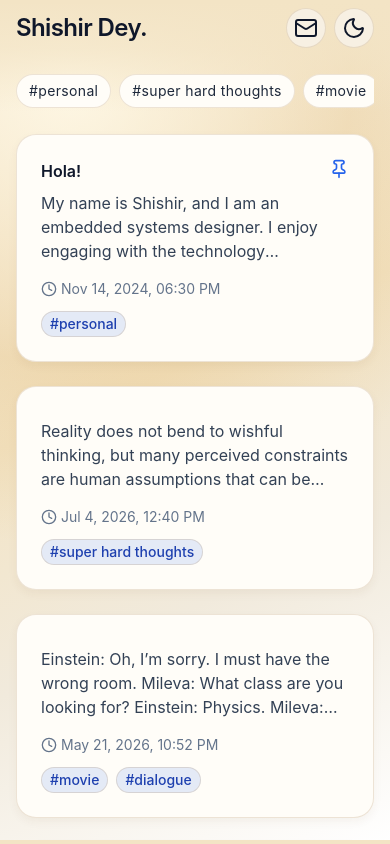
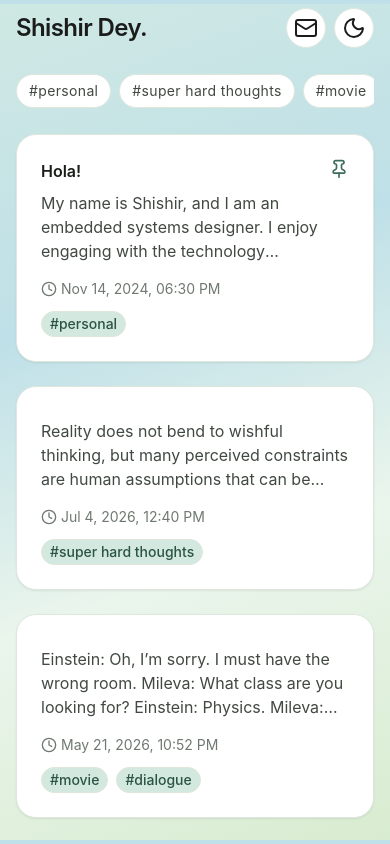
Before and after one commit to shishir-dey/shishir-dey.github.io, a React (Vite) app: page / in a window 390 px wide. Built offline with nearby package versions, Linux system fonts and the light colour scheme.

Commit message:
Update the theme with a design inspired by Material 3

```diff
--- a/package.json
+++ b/package.json
@@ -26,15 +26,15 @@
   "homepage": "https://github.com/shishir-dey/shishir-dey.github.io#readme",
   "dependencies": {
     "@tailwindcss/postcss": "^4.3.3",
-    "lucide-react": "^1.33.0",
+    "lucide-react": "^1.38.0",
     "react": "^19.2.8",
     "react-dom": "^19.2.8"
   },
   "devDependencies": {
-    "@vitejs/plugin-react": "^6.1.0",
+    "@vitejs/plugin-react": "^6.1.1",
     "autoprefixer": "^10.5.4",
     "husky": "^9.1.7",
-    "lint-staged": "^17.3.0",
+    "lint-staged": "^17.4.1",
     "postcss": "^8.5.26",
     "prettier": "^3.9.6",
     "tailwindcss": "^4.3.3",
--- a/src/components/DiaryViewer.jsx
+++ b/src/components/DiaryViewer.jsx
@@ -13,10 +13,10 @@ import NoteModal from './NoteModal';
 import LoadingSpinner from './LoadingSpinner';
 import Footer from './Footer';
 
-const LIGHT_THEME_COLOR = '#f3e4c5';
-const LIGHT_MODAL_THEME_COLOR = '#8c887f';
-const DARK_THEME_COLOR = '#254666';
-const DARK_MODAL_THEME_COLOR = '#152b43';
+const LIGHT_THEME_COLOR = '#bfe0e8';
+const LIGHT_MODAL_THEME_COLOR = '#2b5346';
+const DARK_THEME_COLOR = '#5c3140';
+const DARK_MODAL_THEME_COLOR = '#241f27';
 
 const SafariTintLayer = () => (
     <>
--- a/src/index.css
+++ b/src/index.css
@@ -19,113 +19,143 @@
 @layer base {
     :root {
         color-scheme: light;
-        --page-bg:
-            radial-gradient(
-                circle at 18% 10%,
-                rgba(255, 248, 228, 0.82) 0%,
-                rgba(215, 161, 72, 0.2) 34%,
-                transparent 56%
-            ),
-            linear-gradient(
-                155deg,
-                #fbf7ef 0%,
-                #f3e4c5 44%,
-                #f1eadc 68%,
-                #ffffff 100%
-            );
-        --text-primary: #0f172a;
-        --safari-tint: #f3e4c5;
-        --safari-tint-modal: #8c887f;
-        --text-secondary: #334155;
-        --text-tertiary: #64748b;
-        --accent: #2563eb;
-        --accent-strong: #1d4ed8;
-        --accent-soft: rgba(37, 99, 235, 0.14);
-        --accent-gold: #b98a35;
-        --accent-gold-soft: rgba(185, 138, 53, 0.16);
-        --theme-outline: #2563eb;
-        --glass-bg: #fffdf8;
-        --glass-bg-strong: #fffefa;
-        --glass-border: rgba(142, 92, 35, 0.16);
-        --glass-border-strong: rgba(142, 92, 35, 0.24);
-        --glass-shadow: 0 8px 20px rgba(92, 57, 16, 0.08);
-        --glass-shadow-soft: 0 4px 10px rgba(92, 57, 16, 0.05);
+
+        /* Material 3 dawn palette inspired by morning lake and sage tones. */
+        --page-bg: linear-gradient(
+            160deg,
+            #cfe8e3 0%,
+            #bfe0e8 35%,
+            #eaf5ec 65%,
+            #d8ecd0 100%
+        );
+
+        --text-primary: #1a1c1a;
+        --text-secondary: #414942;
+        --text-tertiary: #6f7971;
+
+        --accent: #3d6b5c;
+        --accent-strong: #2b5346;
+        --accent-soft: #d3e8de;
+        --accent-gold: #2f6690;
+        --accent-gold-soft: #d3e6ef;
+        --theme-outline: #79797a;
+
+        --surface-dim: #d8e0d9;
+        --surface: #f7fbf6;
+        --surface-bright: #f7fbf6;
+        --surface-container-lowest: #ffffff;
+        --surface-container-low: #f1f7f0;
+        --surface-container: #ebf2ea;
+        --surface-container-high: #e5ece3;
+        --surface-container-highest: #dfe7dd;
+
+        --safari-tint: #bfe0e8;
+        --safari-tint-modal: #2b5346;
+
+        --glass-bg: #ffffff;
+        --glass-bg-strong: #ffffff;
+        --glass-border: var(--surface-container-highest);
+        --glass-border-strong: #cac4d0;
+        --glass-shadow:
+            0 1px 3px rgba(29, 27, 32, 0.15), 0 1px 2px rgba(29, 27, 32, 0.1);
+        --glass-shadow-soft: 0 1px 2px rgba(29, 27, 32, 0.08);
         --glass-highlight: rgba(255, 255, 255, 0);
         --glass-blur: 0px;
-        --glass-button-bg: #f7f0e3;
-        --glass-button-hover: #efe3cf;
-        --glass-rail-bg: #f4ecdc;
-        --chip-bg: var(--glass-bg);
-        --chip-bg-active: rgba(37, 99, 235, 0.14);
-        --chip-text: #1e293b;
-        --chip-text-active: #0f172a;
-        --tag-pill-bg: rgba(37, 99, 235, 0.12);
-        --tag-pill-text: #1e40af;
+
+        --glass-button-bg: #ffffff;
+        --glass-button-hover: #ffffff;
+        --glass-rail-bg: #ffffff;
+
+        --chip-bg: #ffffff;
+        --chip-bg-active: var(--accent-soft);
+        --chip-text: var(--text-secondary);
+        --chip-text-active: var(--accent-strong);
+
+        --tag-pill-bg: var(--accent-soft);
+        --tag-pill-text: var(--accent-strong);
+
         --modal-bg: #ffffff;
-        --modal-backdrop: rgba(15, 23, 42, 0.45);
-        --close-bg: #ff4d4f;
-        --close-border: rgba(148, 163, 184, 0.35);
+        --modal-backdrop: rgba(49, 45, 56, 0.4);
+
+        --close-bg: #ba1a1a;
+        --close-border: transparent;
         --close-shadow: none;
         --close-text: #ffffff;
-        --glow-1: rgba(56, 189, 248, 0);
-        --glow-2: rgba(59, 130, 246, 0);
-        --glow-3: rgba(236, 72, 153, 0);
-        --glow-4: rgba(16, 185, 129, 0);
+
+        --glow-1: rgba(61, 107, 92, 0);
+        --glow-2: rgba(47, 102, 144, 0);
+        --glow-3: rgba(61, 107, 92, 0);
+        --glow-4: rgba(47, 102, 144, 0);
     }
 
     .theme-dark {
         color-scheme: dark;
-        --page-bg:
-            radial-gradient(
-                circle at 86% 14%,
-                rgba(215, 230, 247, 0.44) 0%,
-                rgba(137, 176, 214, 0.24) 30%,
-                transparent 54%
-            ),
-            linear-gradient(
-                155deg,
-                #172c45 0%,
-                #254666 44%,
-                #345f82 76%,
-                #172c45 100%
-            );
-        --text-primary: #e2e8f0;
-        --safari-tint: #254666;
-        --safari-tint-modal: #152b43;
-        --text-secondary: #cbd5e1;
-        --text-tertiary: #94a3b8;
-        --accent: #60a5fa;
-        --accent-strong: #3b82f6;
-        --accent-soft: rgba(96, 165, 250, 0.16);
-        --accent-gold: #c99a4d;
-        --accent-gold-soft: rgba(201, 154, 77, 0.16);
-        --theme-outline: var(--accent-gold);
-        --glass-bg: #243a52;
-        --glass-bg-strong: #2b465f;
-        --glass-border: rgba(215, 230, 247, 0.18);
-        --glass-border-strong: rgba(215, 230, 247, 0.28);
-        --glass-shadow: 0 8px 20px rgba(6, 16, 31, 0.34);
-        --glass-shadow-soft: 0 4px 10px rgba(6, 16, 31, 0.24);
+
+        /* Material 3 dusk palette inspired by ember and deep violet tones. */
+        --page-bg: linear-gradient(
+            160deg,
+            #7a3b2e 0%,
+            #5c3140 35%,
+            #2c2233 65%,
+            #1c1a26 100%
+        );
+
+        --text-primary: #f0e0da;
+        --text-secondary: #d8beb4;
+        --text-tertiary: #a68b83;
+
+        --accent: #e8896a;
+        --accent-strong: #f0a688;
+        --accent-soft: #5c3128;
+        --accent-gold: #d98a9b;
+        --accent-gold-soft: #4a2c39;
+        --theme-outline: #9c8078;
+
+        --surface-dim: #17151b;
+        --surface: #17151b;
+        --surface-bright: #3f333a;
+        --surface-container-lowest: #100e13;
+        --surface-container-low: #1e1a20;
+        --surface-container: #241f27;
+        --surface-container-high: #2f2830;
+        --surface-container-highest: #3a323b;
+
+        --safari-tint: #5c3140;
+        --safari-tint-modal: #241f27;
+
+        --glass-bg: var(--surface-container-low);
+        --glass-bg-strong: var(--surface-container);
+        --glass-border: var(--surface-container-highest);
+        --glass-border-strong: #49454f;
+        --glass-shadow:
+            0 1px 3px rgba(0, 0, 0, 0.4), 0 1px 2px rgba(0, 0, 0, 0.3);
+        --glass-shadow-soft: 0 1px 2px rgba(0, 0, 0, 0.24);
         --glass-highlight: rgba(148, 163, 184, 0);
-        --glass-button-bg: #2a455e;
-        --glass-button-hover: #345571;
-        --glass-rail-bg: #263f58;
-        --chip-bg: #263f58;
-        --chip-bg-active: rgba(96, 165, 250, 0.18);
-        --chip-text: #e2e8f0;
-        --chip-text-active: #eff6ff;
-        --tag-pill-bg: rgba(96, 165, 250, 0.16);
-        --tag-pill-text: #dbeafe;
-        --modal-bg: #20364d;
-        --modal-backdrop: rgba(10, 24, 42, 0.58);
-        --close-bg: #ff4d4f;
-        --close-border: rgba(15, 23, 42, 0.45);
+
+        --glass-button-bg: var(--surface-container-high);
+        --glass-button-hover: var(--surface-container-highest);
+        --glass-rail-bg: var(--surface-container-high);
+
+        --chip-bg: var(--surface-container-low);
+        --chip-bg-active: var(--accent-soft);
+        --chip-text: var(--text-secondary);
+        --chip-text-active: var(--accent-strong);
+
+        --tag-pill-bg: var(--accent-soft);
+        --tag-pill-text: var(--accent-strong);
+
+        --modal-bg: var(--surface-container-high);
+        --modal-backdrop: rgba(10, 8, 14, 0.6);
+
+        --close-bg: #ffb4a8;
+        --close-border: transparent;
         --close-shadow: none;
-        --close-text: #ffffff;
-        --glow-1: rgba(56, 189, 248, 0);
-        --glow-2: rgba(59, 130, 246, 0);
-        --glow-3: rgba(244, 114, 182, 0);
-        --glow-4: rgba(14, 116, 144, 0);
+        --close-text: #690003;
+
+        --glow-1: rgba(232, 137, 106, 0);
+        --glow-2: rgba(217, 138, 155, 0);
+        --glow-3: rgba(232, 137, 106, 0);
+        --glow-4: rgba(217, 138, 155, 0);
     }
 }
 
@@ -137,13 +167,13 @@ body,
 
 html,
 body {
-    background-color: #f3e4c5;
+    background-color: #bfe0e8;
 }
 
 @media (prefers-color-scheme: dark) {
     html,
     body {
-        background-color: #254666;
+        background-color: #5c3140;
     }
 }
 
@@ -151,23 +181,10 @@ body {
     min-height: 100vh;
     color: var(--text-primary);
     background-color: var(--safari-tint);
-    background-image:
-        radial-gradient(
-            circle at 18% 10%,
-            rgba(255, 248, 228, 0.82) 0%,
-            rgba(215, 161, 72, 0.2) 34%,
-            transparent 56%
-        ),
-        linear-gradient(
-            155deg,
-            #fbf7ef 0%,
-            #f3e4c5 44%,
-            #f1eadc 68%,
-            #ffffff 100%
-        );
+    background-image: var(--page-bg);
     position: relative;
     overflow-x: hidden;
-    transition: color 0.5s ease;
+    transition: color 0.4s ease;
     font-family: var(--font-sans);
 }
 
@@ -237,20 +254,7 @@ body {
     inset: 0;
     z-index: 0;
     pointer-events: none;
-    background-image:
-        radial-gradient(
-            circle at 86% 14%,
-            rgba(215, 230, 247, 0.44) 0%,
-            rgba(137, 176, 214, 0.24) 30%,
-            transparent 54%
-        ),
-        linear-gradient(
-            155deg,
-            #172c45 0%,
-            #254666 44%,
-            #345f82 76%,
-            #172c45 100%
-        );
+    background-image: var(--page-bg);
     opacity: 0;
     transition: opacity 0.7s ease;
 }
@@ -261,49 +265,11 @@ body {
 
 @media (max-width: 767px) {
     .app-shell {
-        background-image:
-            linear-gradient(
-                to bottom,
-                var(--safari-tint) 0,
-                rgba(243, 228, 197, 0.72) 48px,
-                rgba(243, 228, 197, 0) 112px
-            ),
-            radial-gradient(
-                circle at 18% 10%,
-                rgba(255, 248, 228, 0.82) 0%,
-                rgba(215, 161, 72, 0.2) 34%,
-                transparent 56%
-            ),
-            linear-gradient(
-                155deg,
-                #fbf7ef 0%,
-                #f3e4c5 44%,
-                #f1eadc 68%,
-                #ffffff 100%
-            );
+        background-image: var(--page-bg);
     }
 
     .app-shell::before {
-        background-image:
-            linear-gradient(
-                to bottom,
-                var(--safari-tint) 0,
-                rgba(37, 70, 102, 0.72) 48px,
-                rgba(37, 70, 102, 0) 112px
-            ),
-            radial-gradient(
-                circle at 86% 14%,
-                rgba(215, 230, 247, 0.44) 0%,
-                rgba(137, 176, 214, 0.24) 30%,
-                transparent 54%
-            ),
-            linear-gradient(
-                155deg,
-                #172c45 0%,
-                #254666 44%,
-                #345f82 76%,
-                #172c45 100%
-            );
+        background-image: var(--page-bg);
     }
 }
 
@@ -399,8 +365,6 @@ body {
 
 .glass-backdrop {
     background: var(--modal-backdrop);
-    backdrop-filter: blur(8px);
-    -webkit-backdrop-filter: blur(8px);
     transition: background 0.5s ease;
 }
 
```
Also changed, not shown: index.html (+2 -6 lines), 1 other file (tests, documents, lock files or other folders).
